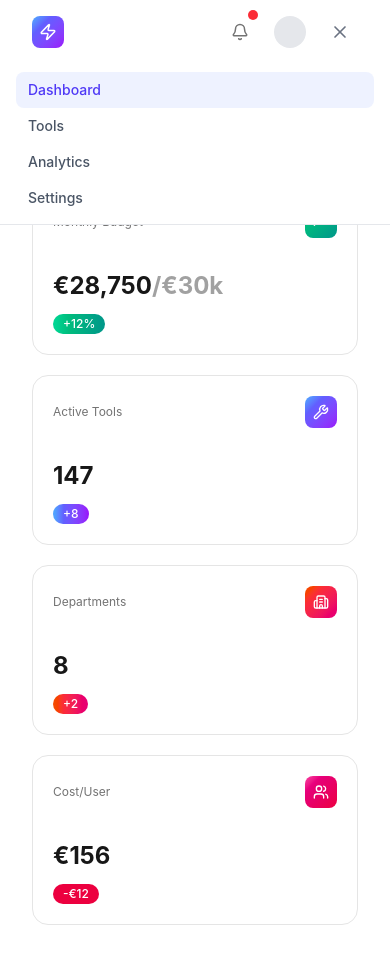
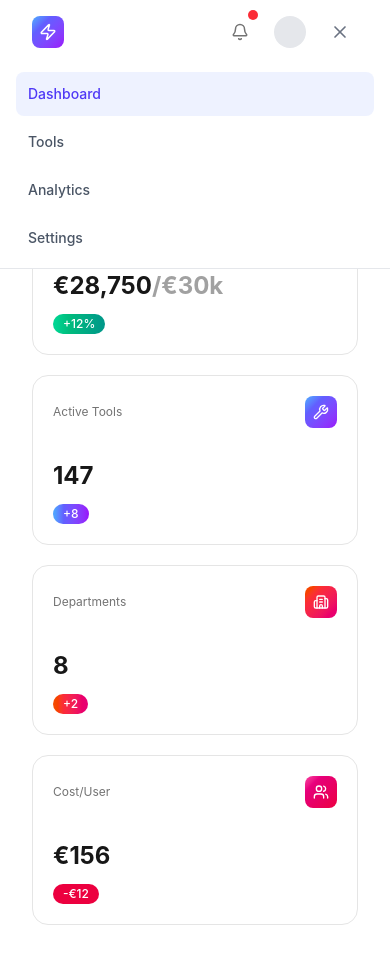
Before and after one commit to peter-francois/internal-tools-management-dashboard, a React (Vite) app: page / in a window 390 px wide. Both pictures are taken after a click on the button 340 px from the left and 32 px from the top of the page. Built offline with nearby package versions, Linux system fonts and the light colour scheme.

Commit message:
feat: use global Tailwind components for nav link classes

```diff
--- a/src/components/header/DarkModeToggle.tsx
+++ b/src/components/header/DarkModeToggle.tsx
@@ -8,9 +8,13 @@ const DarkModeToggle = () => {
       type="button"
       onClick={toggle}
       aria-label={darkMode ? "Switch to light mode" : "Switch to dark mode"}
-      className="hidden sm:flex h-9 w-9 items-center justify-center rounded-lg transition-colors "
+      className="link hidden sm:inline-flex h-9 w-9 justify-center rounded-lg transition-colors "
     >
-      {darkMode ? <Sun size={18} aria-hidden="true" className="text-yellow-400"/> : <Moon size={18} aria-hidden="true" />}
+      {darkMode ? (
+        <Sun size={18} aria-hidden="true" className="text-yellow-400" />
+      ) : (
+        <Moon size={18} aria-hidden="true" />
+      )}
     </button>
   );
 };
--- a/src/components/header/HamburgerMenu.tsx
+++ b/src/components/header/HamburgerMenu.tsx
@@ -26,10 +26,14 @@ export default function HamburgerMenu() {
           aria-label="Mobile navigation"
           className="absolute top-16 left-0 right-0 border-b border-gray-200 bg-white dark:border-gray-800 dark:bg-gray-950"
         >
-          <ul role="list" className="px-4 py-2">
+          <ul role="list" className="flex gap-1 flex-col px-4 py-2">
             {Object.entries(NAV_ITEMS).map(([key, item]) => (
               <li key={key}>
-                <NavLink to={item.path} onClick={() => setOpen(false)} className={navLinkClass}>
+                <NavLink
+                  to={item.path}
+                  onClick={() => setOpen(false)}
+                  className={({ isActive }) => navLinkClass({ isActive, mobile: true })}
+                >
                   {item.label}
                 </NavLink>
               </li>
--- a/src/components/header/LogoAndCompanyName.tsx
+++ b/src/components/header/LogoAndCompanyName.tsx
@@ -5,7 +5,7 @@ const LogoAndCompanyName = () => {
   return (
     <NavLink
       to={NAV_ITEMS.dashboard.path}
-      className="flex items-center gap-3 shrink-0 mr-2.5"
+      className="link gap-3 shrink-0 mr-2.5"
       aria-label="TechCorp — go to home"
     >
       <ZapLogo />
--- a/src/components/header/NotificationBell.tsx
+++ b/src/components/header/NotificationBell.tsx
@@ -6,7 +6,7 @@ const NotificationBell = () => {
     <button
       type="button"
       aria-label="Notifications"
-      className="relative flex h-9 w-9 items-center justify-center rounded-lg transition-colors focus-visible:outline-none focus-visible:ring-2 focus-visible:ring-indigo-400"
+      className="link relative h-9 w-9 justify-center rounded-lg transition-colors focus-visible:outline-none focus-visible:ring-2 focus-visible:ring-indigo-400"
     >
       <Bell size={18} aria-hidden="true" />
       <DotBadge />
--- a/src/components/header/SearchBar.tsx
+++ b/src/components/header/SearchBar.tsx
@@ -27,7 +27,7 @@ const SearchBar = ({ placeholder, onSearch }: SearchBarProps) => {
         value={value}
         onChange={(e) => setValue(e.target.value)}
         placeholder={placeholder}
-        className="w-32 sm:w-40 lg:w-52 xl:w-72 rounded-lg py-2 pl-9 pr-3 text-sm focus:outline-none focus:border-indigo-400 focus:ring-2 focus:ring-indigo-100 xl:focus:w-96 dark:focus:border-indigo-500 dark:focus:ring-indigo-900/40"
+        className="link w-32 sm:w-40 lg:w-52 xl:w-72 rounded-lg py-2 pl-9 pr-3 text-sm focus:outline-none focus:border-indigo-400 focus:ring-2 focus:ring-indigo-100 xl:focus:w-96 dark:focus:border-indigo-500 dark:focus:ring-indigo-900/40"
       ></input>
     </form>
   );
--- a/src/components/header/SettingsButton.tsx
+++ b/src/components/header/SettingsButton.tsx
@@ -7,7 +7,7 @@ function SettingsButton() {
     <Link
       to={NAV_ITEMS.settings.path}
       aria-label={NAV_ITEMS.settings.label}
-      className="hidden sm:flex h-9 w-9 items-center justify-center rounded-lg text-gray-500 hover:bg-gray-100 hover:text-gray-700 transition-colors dark:text-gray-400 dark:hover:bg-gray-800 dark:hover:text-gray-200 focus-visible:outline-none focus-visible:ring-2 focus-visible:ring-indigo-400"
+      className="link hidden sm:flex h-9 w-9 items-center justify-center rounded-lg text-gray-500 hover:bg-gray-100 hover:text-gray-700 transition-colors dark:text-gray-400 dark:hover:bg-gray-800 dark:hover:text-gray-200 focus-visible:outline-none focus-visible:ring-2 focus-visible:ring-indigo-400"
     >
       <Settings size={18} aria-hidden="true" />
     </Link>
--- a/src/components/header/UserMenuButton.tsx
+++ b/src/components/header/UserMenuButton.tsx
@@ -6,7 +6,7 @@ const UserMenuButton = () => {
  <button
       type="button"
       aria-label="User menu"
-      className="flex items-center gap-1 rounded-lg px-2 py-1.5 hover:bg-gray-100 transition-colors dark:hover:bg-gray-800 "
+      className="link gap-1 rounded-lg px-2 py-1.5 hover:bg-gray-100 transition-colors dark:hover:bg-gray-800 "
     >
       <Avatar />
       <ChevronDown size={14} aria-hidden="true" className="text-gray-700 hidden lg:block dark:text-gray-400" />
--- a/src/styles/index.css
+++ b/src/styles/index.css
@@ -31,10 +31,30 @@ body {
     @apply text-xs sm:text-sm text-neutral-600 dark:text-neutral-300;
   }
   button {
-    @apply text-xs sm:text-sm text-neutral-500 hover:bg-neutral-100 hover:text-neutral-800 dark:text-neutral-400 dark:hover:bg-neutral-800 dark:hover:text-neutral-200 min-h-11 sm:min-h-0;;
+    @apply text-xs sm:text-sm text-neutral-500 hover:bg-neutral-100 hover:text-neutral-800 dark:text-neutral-400 dark:hover:bg-neutral-800 dark:hover:text-neutral-200 min-h-11 sm:min-h-0;
   }
   input {
     @apply text-xs sm:text-sm border border-neutral-200 bg-neutral-50 text-neutral-700 placeholder-neutral-400
-  dark:border-neutral-800 dark:bg-neutral-900 dark:text-neutral-200 dark:placeholder-neutral-500;
+  dark:border-neutral-800 dark:bg-neutral-900 dark:text-neutral-200 dark:placeholder-neutral-500  min-h-11 sm:min-h-0;
   }
 }
+
+@layer components {
+  .nav-link {
+    @apply min-h-11 lg:min-h-0 inline-flex items-center gap-1.5 rounded-lg px-3 py-2 text-sm font-medium transition-colors
+           text-gray-600 hover:bg-gray-100 hover:text-gray-800
+           dark:text-gray-400 dark:hover:bg-gray-800 dark:hover:text-gray-200;
+  }
+
+  .nav-link-active {
+    @apply bg-indigo-50 text-indigo-600 dark:bg-indigo-950 dark:text-indigo-400;
+  }
+
+  .nav-link-mobile {
+    @apply w-full;
+  }
+
+  .link {
+    @apply min-h-11 lg:min-h-0 inline-flex items-center;
+  }
+}
--- a/src/utils/navLinkClass.ts
+++ b/src/utils/navLinkClass.ts
@@ -1,7 +1,3 @@
-export function navLinkClass({ isActive }: { isActive: boolean }) {
-  return `flex items-center gap-1.5 rounded-lg px-3 py-2 text-sm font-medium transition-colors ${
-    isActive
-      ? "bg-indigo-50 text-indigo-600 dark:bg-indigo-950 dark:text-indigo-400"
-      : "text-gray-600 hover:bg-gray-100 hover:text-gray-800 dark:text-gray-400 dark:hover:bg-gray-800 dark:hover:text-gray-200"
-  }`;
+export function navLinkClass({ isActive, mobile = false }: { isActive: boolean; mobile?: boolean }) {
+  return `nav-link ${isActive ? "nav-link-active" : ""} ${mobile ? "nav-link-mobile" : ""}`;
 }
```
